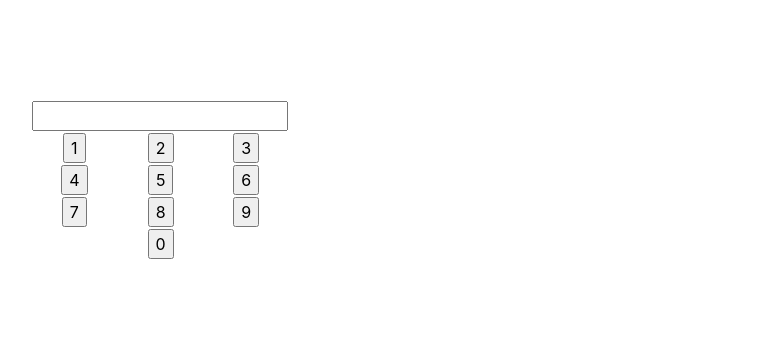
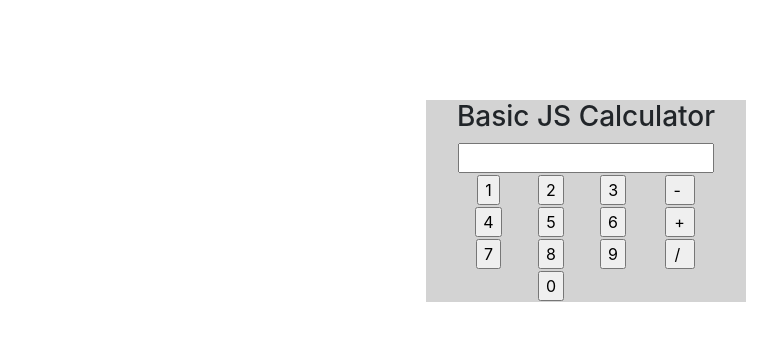
Before and after one commit to CharleeBrown/jsCalculator, a plain HTML site: page calcView.html in a window 1280 px wide. Shown: the whole page, without its empty margins (54-831 px from the left). Drawn offline with nearby package versions, Linux system fonts and the light colour scheme.

Commit message:
Added header. Need to add actual calculations.

```diff
--- a/calcScript.js
+++ b/calcScript.js
@@ -1,8 +1,8 @@
-
+var numWin = document.getElementById("numWindow");
 
 function enterButton(button){
 
-    var numWin = document.getElementById("numWindow");
+
     if(numWin.value == ""){
         numWin.value = parseInt(button.value);
     }
@@ -10,9 +10,15 @@ function enterButton(button){
         numWin.value = parseInt(numWin.value) + parseInt(button.value);
         console.log(numWin.value);
     }
+}
 
-
-
+function pemdas(button){
+    if(numWin.value == ""){
+        numWin.value = "";
+    }
+    else{
+        numWin.value = numWin.value + " " + button.value;
+    }
 }
 
 function clearIt(){
--- a/calcStyle.css
+++ b/calcStyle.css
@@ -4,7 +4,18 @@
     margin-right: auto;
     margin-left: auto;
     margin-top: 100px;
-    width:25%;
+    width:fit-content;
     height:25%;
     text-align: center;
 }
+table{
+    margin: 0 auto;
+}
+#pemdas{
+    width:30px;
+    height:30px;
+}
+#calcWindow{
+    width: 25%;
+    background-color: lightgrey;
+}
--- a/calcView.html
+++ b/calcView.html
@@ -9,10 +9,13 @@
 
     <body onload="clearIt()">
         <div class="container" id="calcWindow">
+            <h3>
+                Basic JS Calculator
+            </h3>
             <table>
         <thead>
             <tr>
-                <th colspan="3 ">
+                <th colspan="4">
                     <input type="text" id="numWindow"/>
                 </th>
             </tr>
@@ -22,17 +25,20 @@
            <td> <input type="submit"  id="numOne" value ="1" onclick="enterButton(this)"/></td>
            <td> <input type="submit" id="numTwo" value = "2" onclick="enterButton(this)"/></td>
           <td>  <input type="submit" id="numThree" value="3" onclick = "enterButton(this)"/></td>
+          <td><input type="submit" id="pemdas" value="- " onclick="pemdas(this)"/></td>
           </tr>
         <tr>
             <td>    <input type="submit"  id="numFour" value ="4" onclick="enterButton(this)"/></td>
                 <td><input type="submit" id="numFive" value = "5" onclick="enterButton(this)"/></td>
                 <td><input type="submit" id="numSix" value="6" onclick = "enterButton(this)"/></td>
+                <td><input type="submit" id="pemdas" value="+" onclick="pemdas(this)"/></td>
          </tr>
 
             <tr>
                 <td><input type="submit"  id="numSeven" value ="7" onclick="enterButton(this)"/></td>
                 <td><input type="submit" id="numEight" value = "8" onclick="enterButton(this)"/></td>
                 <td><input type="submit" id="numNine" value="9" onclick = "enterButton(this)"/></td>
+                <td><input type="submit" id="pemdas" value="/ " onclick="pemdas(this)"/></td>
             </tr>
 
 
```
